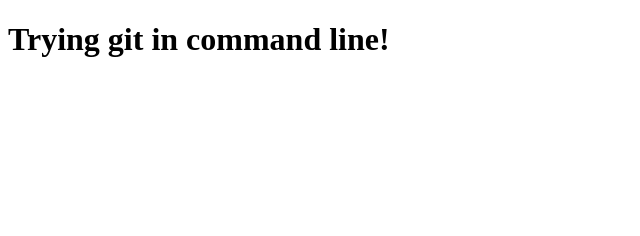
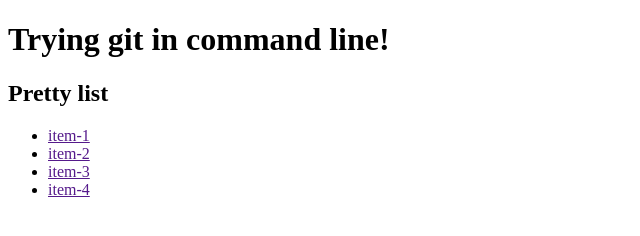
Before and after one commit to Leonduif/bla, a plain HTML site: page index.html in a window 1280 px wide. Shown: the whole page, without its empty margins (0-640 px from the left). Drawn offline with Linux system fonts and the light colour scheme.

Commit message:
added list

```diff
--- a/index.html
+++ b/index.html
@@ -6,5 +6,13 @@
 </head>
 <body>
 	<h1>Trying git in command line!</h1>
+
+	<h2>Pretty list</h2>
+	<ul>
+		<li><a href="">item-1</a></li>
+		<li><a href="">item-2</a></li>
+		<li><a href="">item-3</a></li>
+		<li><a href="">item-4</a></li>
+	</ul>
 </body>
 </html>
```
